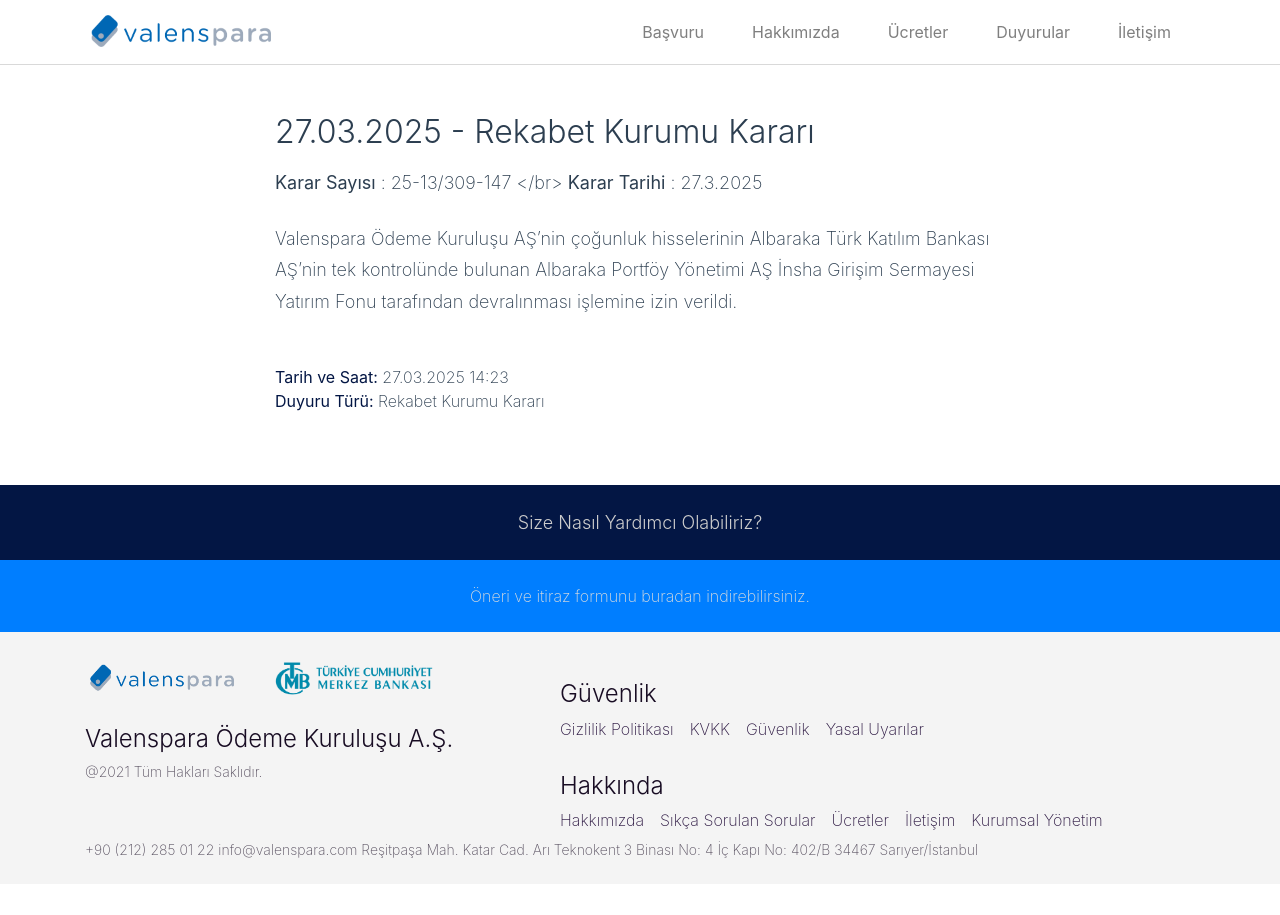
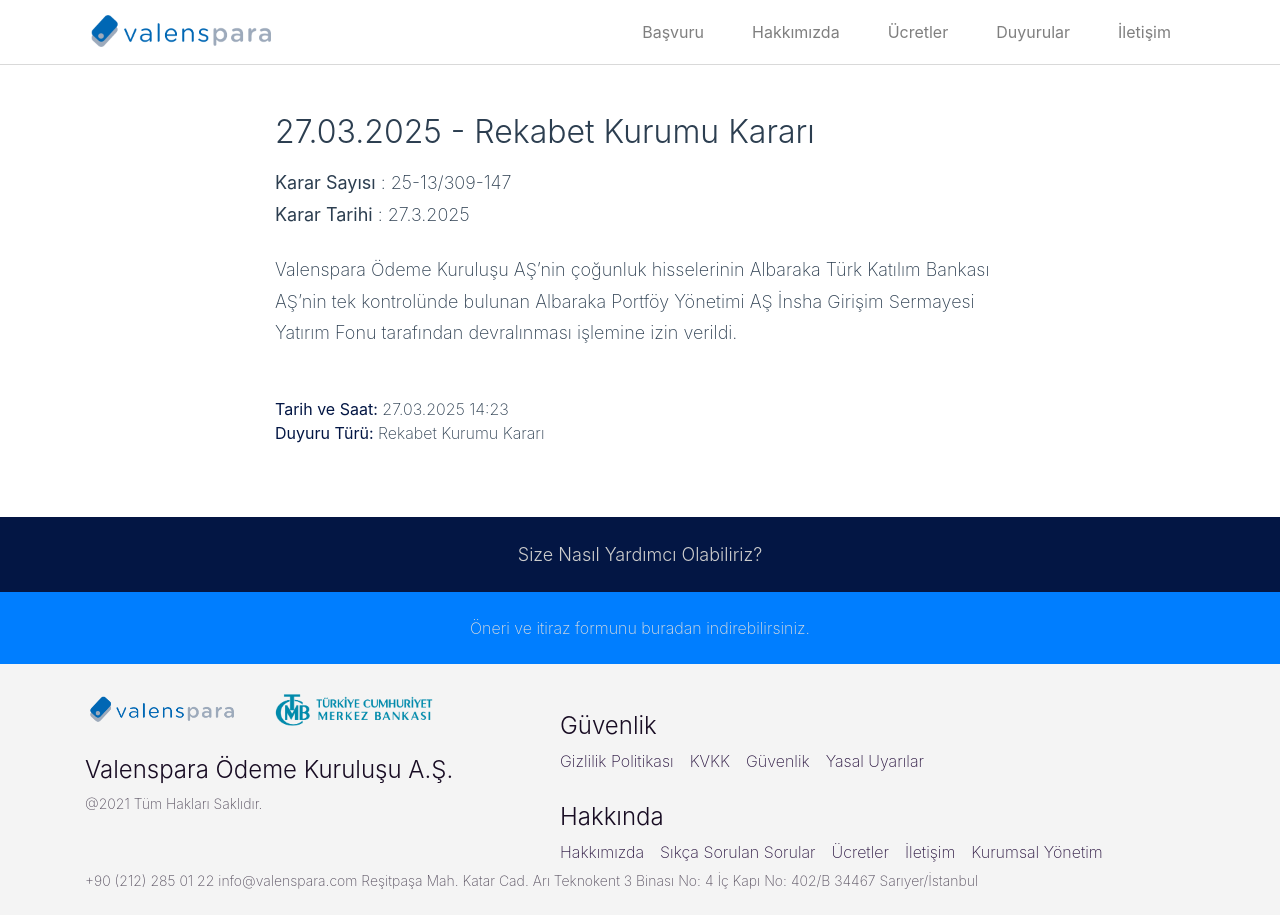
Before and after one commit to Valensas/valenspara.com, a Jekyll site: the page built from _projects/07-rekabet-kurumu-karari.md, in a window 1280 px wide. Built offline with Jekyll 4.4.1, drawn with Linux system fonts in a browser that asks for light colours; nearby versions of some CDN libraries.

```diff
--- a/_projects/07-rekabet-kurumu-karari.md
+++ b/_projects/07-rekabet-kurumu-karari.md
@@ -6,7 +6,7 @@ project_type:
     - Rekabet Kurumu Kararı
 ---
 
-<b>Karar Sayısı</b> : 25-13/309-147 </br>
+<b>Karar Sayısı</b> : 25-13/309-147 <br>
 <b>Karar Tarihi</b> : 27.3.2025
 
 Valenspara Ödeme Kuruluşu AŞ’nin çoğunluk hisselerinin Albaraka Türk Katılım Bankası AŞ’nin tek kontrolünde bulunan Albaraka Portföy Yönetimi AŞ İnsha Girişim Sermayesi Yatırım Fonu tarafından devralınması işlemine izin verildi.
```
